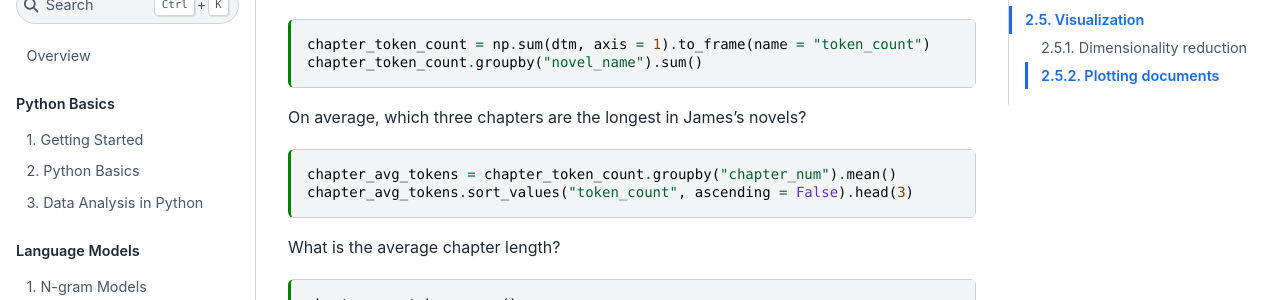
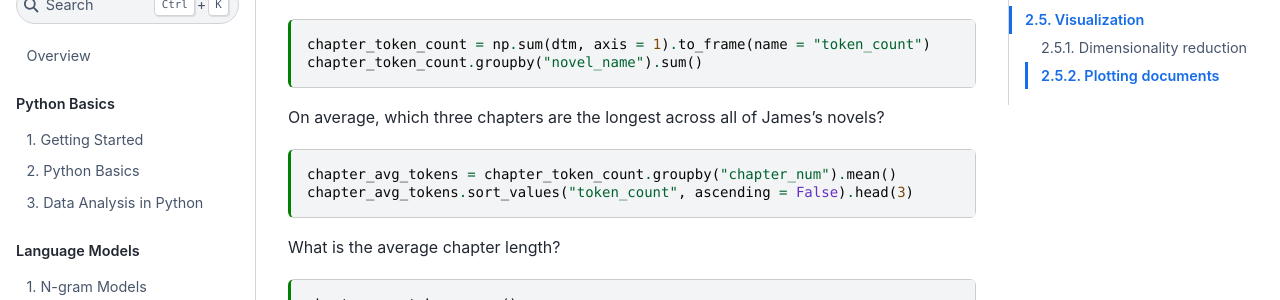
Before and after one commit to t-shoemaker/2024_dtl_lm-interpretability, a Jupyter Book: the page built from chapters/05_vectorization.md, in a window 1280 px wide and 900 px high, scrolled down 3426 px. Shown: the part 153-453 px from the top of the window. Built offline with Jupyter Book 1.0.4 settings and Sphinx 7.4.7 and the Sphinx Book theme 1.1.4, drawn with Linux system fonts in a browser that asks for light colours; some of the changed text lies outside the part shown.

Commit message:
Formatting

````diff
--- a/chapters/05_vectorization.md
+++ b/chapters/05_vectorization.md
@@ -283,7 +283,7 @@ chapter_token_count = np.sum(dtm, axis = 1).to_frame(name = "token_count")
 chapter_token_count.groupby("novel_name").sum()
 ```
 
-On average, which three chapters are the longest in James's novels?
+On average, which three chapters are the longest across all of James's novels?
 
 ```{code-cell}
 chapter_avg_tokens = chapter_token_count.groupby("chapter_num").mean()
````
Also changed, not shown: other parts of chapters/05_vectorization.md (+1 -1 lines).
